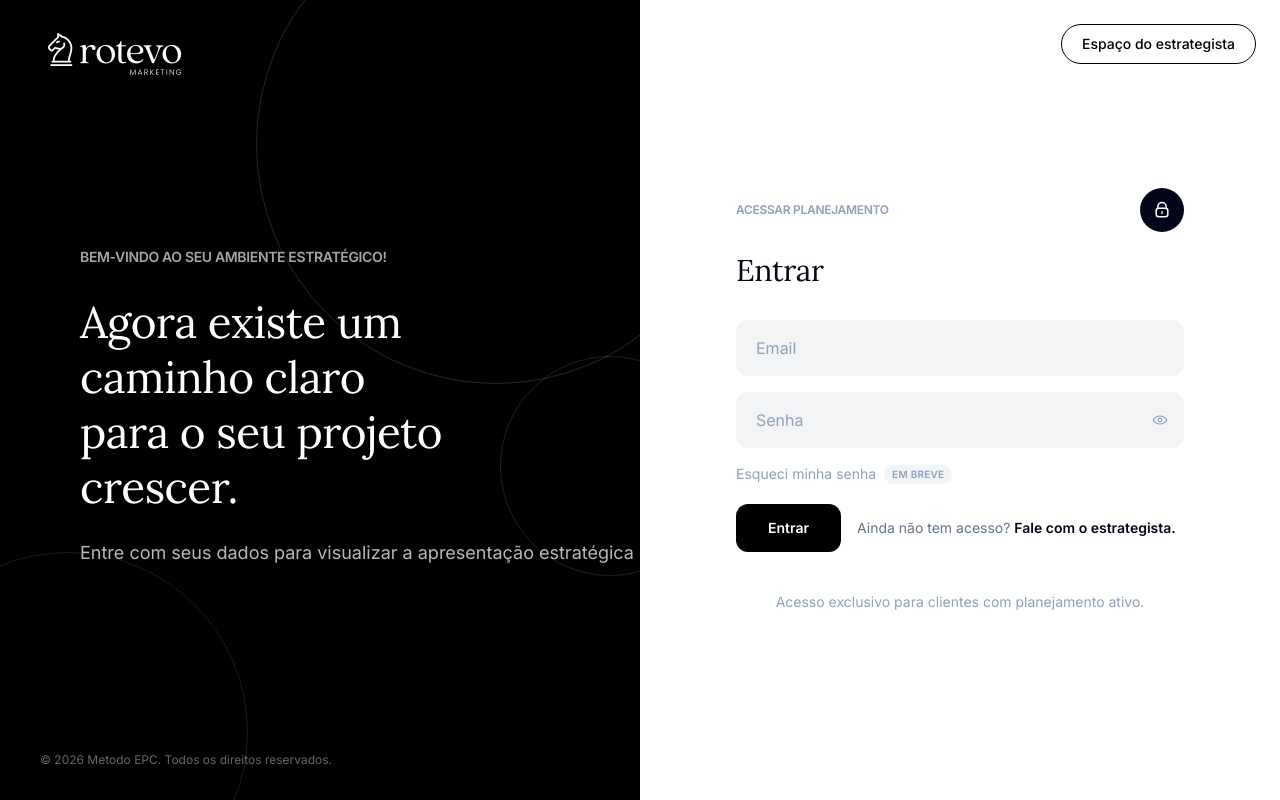
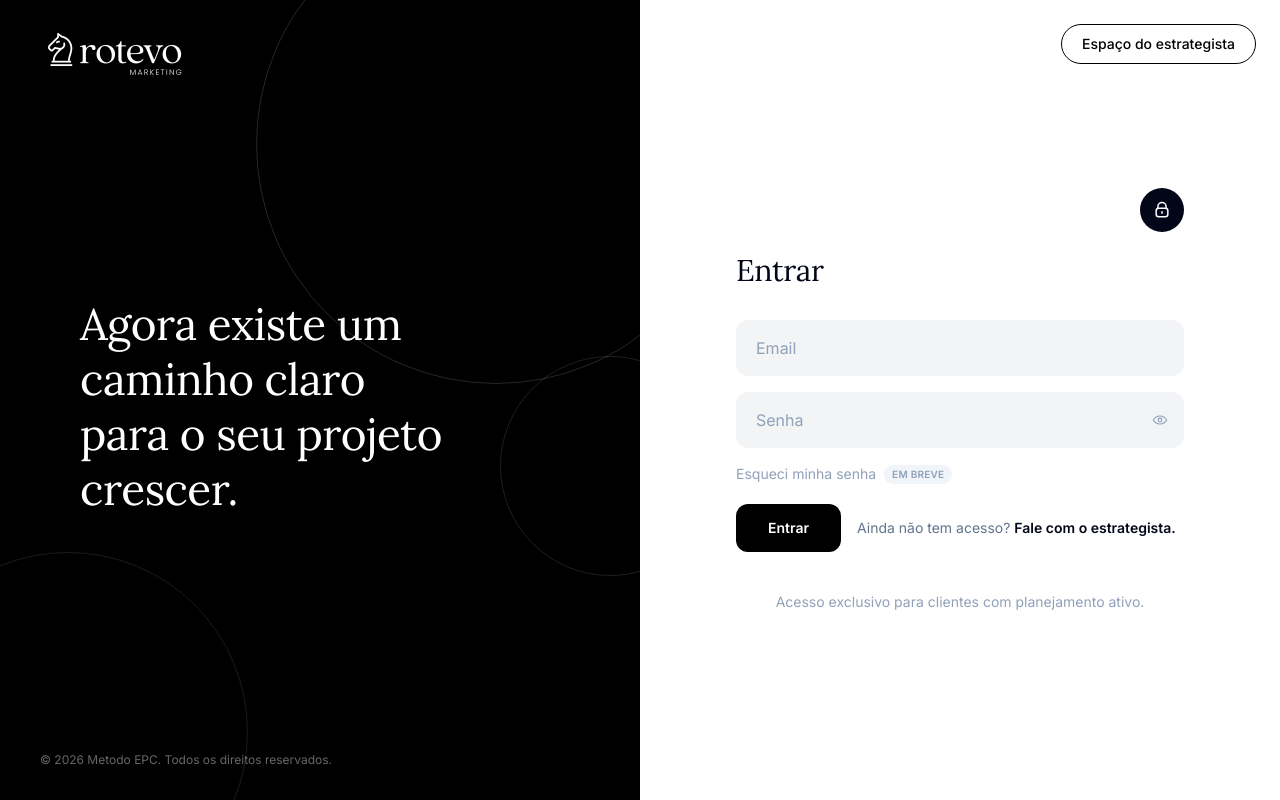
Before and after one commit to rotevo-marketing/metodo-epc, a Next.js app: page / in a window 1280 px wide. Built offline with nearby package versions, Linux system fonts and the light colour scheme; no server answers.

Commit message:
Remove textos auxiliares da página de login

```diff
--- a/src/app/page.tsx
+++ b/src/app/page.tsx
@@ -132,17 +132,9 @@ export default function HomePage() {
         {/* Hero */}
         <div className="relative z-10 flex flex-1 items-center px-16 pb-12 xl:px-20">
           <div className="w-full">
-            <p className="whitespace-nowrap text-sm font-semibold uppercase tracking-tight text-white/65">
-              Bem-vindo ao seu ambiente estratégico!
-            </p>
-
-            <h1 className="mt-7 max-w-2xl text-4xl font-normal leading-[1.25] tracking-[-0.01em] text-white xl:text-[2.75rem]">
+            <h1 className="max-w-2xl text-4xl font-normal leading-[1.25] tracking-[-0.01em] text-white xl:text-[2.75rem]">
               Agora existe um caminho claro<br />para o seu projeto crescer.
             </h1>
-
-            <p className="mt-6 whitespace-nowrap text-lg leading-7 text-white/72">
-              Entre com seus dados para visualizar a apresentação estratégica do projeto.
-            </p>
           </div>
         </div>
 
@@ -166,11 +158,8 @@ export default function HomePage() {
         </div>
 
         <div className="w-full max-w-md">
-          {/* Eyebrow + lock icon */}
-          <div className="flex items-center justify-between gap-4">
-            <p className="text-xs font-semibold uppercase tracking-tight text-slate-400">
-              Acessar planejamento
-            </p>
+          {/* Lock icon */}
+          <div className="flex justify-end">
             <div className="flex h-11 w-11 shrink-0 items-center justify-center rounded-full bg-slate-950 text-white">
               <LockIcon />
             </div>
```
